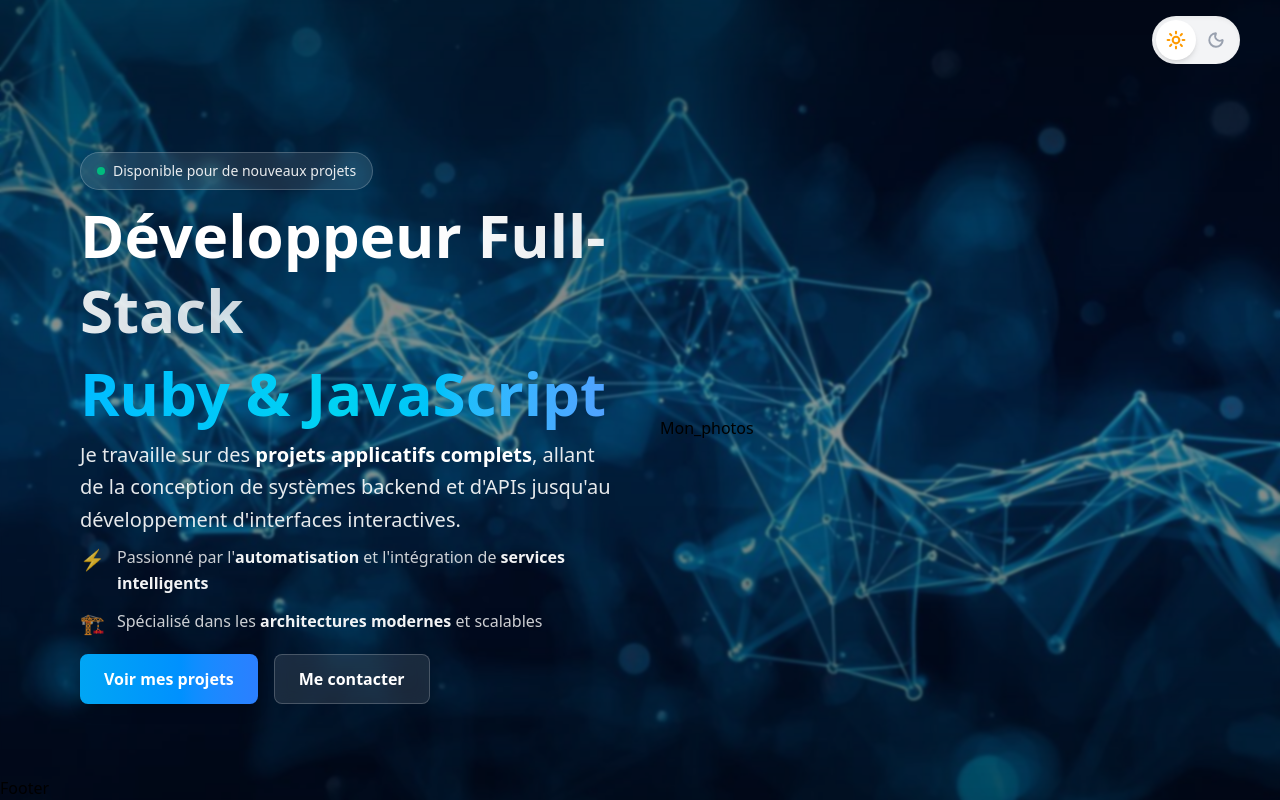
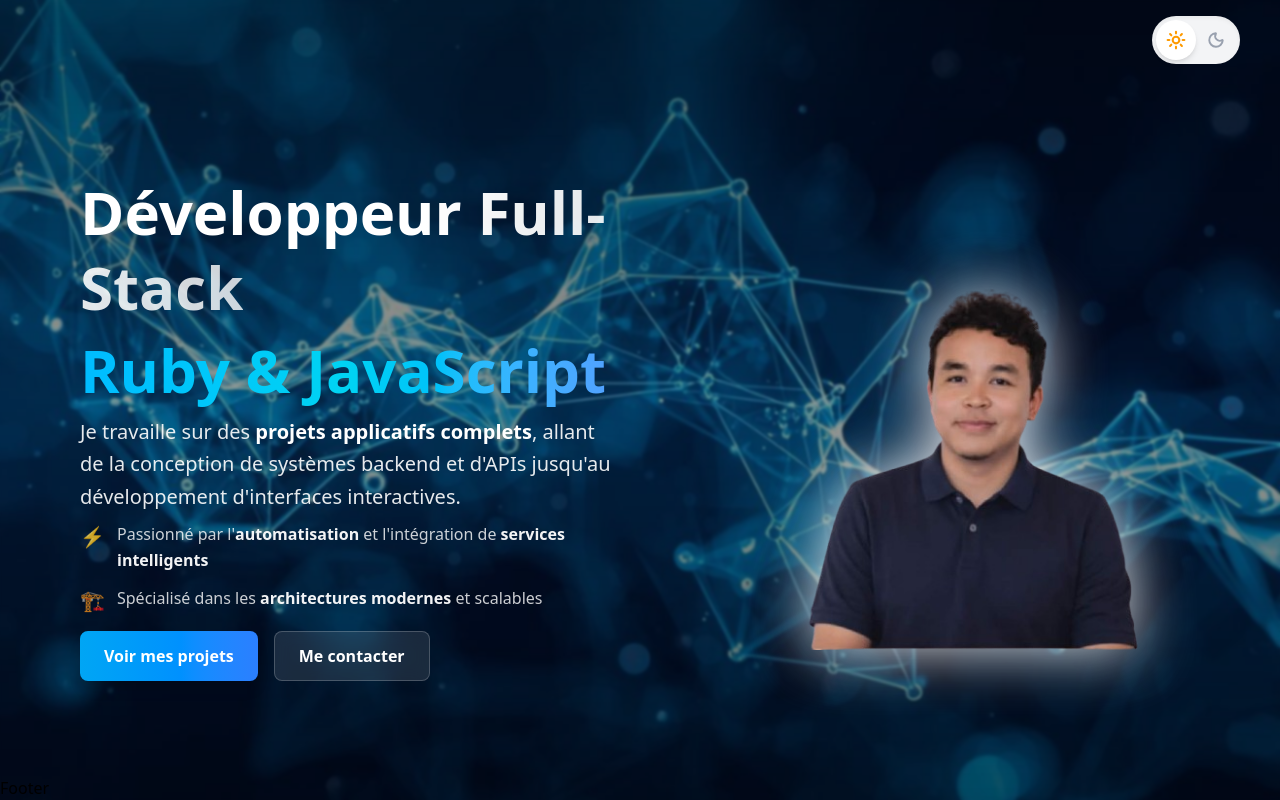
Before and after one commit to MANDANIAINAPRECIEUX/portofolio, a React (Vite) app: page / in a window 1280 px wide. Built offline with nearby package versions, Linux system fonts and the light colour scheme.

Commit message:
vita n voalohany

```diff
--- a/src/App.tsx
+++ b/src/App.tsx
@@ -33,7 +33,7 @@ function App() {
 
         {/* HERO SECTION */}
         <main className="flex-1 flex items-center">
-          <div className=" px-6 md:px-12 lg:px-20 grid grid-cols-1 md:grid-cols-2 gap-10 items-center">
+          <div className=" px-4 md:px-12 lg:px-20 grid grid-cols-1 md:grid-cols-2 gap-10 items-center">
             <Corps isDarkMode={isDarkMode} />
             <Mon_photo />
           </div>
--- a/src/components/Corps.tsx
+++ b/src/components/Corps.tsx
@@ -5,16 +5,7 @@ interface CorpsProps {
 const Corps = ({ isDarkMode }: CorpsProps) => {
   return (
     <div className="max-w-2xl space-y-2">
-      {/* Badge ou tag */}
-      <div className="inline-flex items-center gap-2 px-4 py-2 rounded-full bg-white/10 backdrop-blur-sm border border-white/20">
-        <span className="relative flex h-2 w-2">
-          <span className="animate-ping absolute inline-flex h-full w-full rounded-full bg-emerald-400 opacity-75"></span>
-          <span className="relative inline-flex rounded-full h-2 w-2 bg-emerald-500"></span>
-        </span>
-        <span className="text-sm font-medium text-white/90">
-          Disponible pour de nouveaux projets
-        </span>
-      </div>
+
 
       {/* Titre principal avec effet gradiant */}
       <h1 className="text-5xl md:text-6xl font-extrabold leading-tight">
--- a/src/components/Mon_photo.tsx
+++ b/src/components/Mon_photo.tsx
@@ -1,9 +1,18 @@
-
-
 const Mon_photo = () => {
   return (
-    <div>Mon_photos</div>
-  )
-}
+    <div className="flex justify-center mt-2">
+      <div className=" rounded-full ">
+        <img
+          src="/photos/manda.png"
+          alt="Photo de profil"
+          className="w-full h-full object-cover   drop-shadow-[0_0_30px_rgba(255,255,255,0.9)]
+             transition-all duration-300 ease-out
+            hover:scale-105
+            hover:drop-shadow-[0_0_40px_rgba(255,255,255,1)] "
+        />
+      </div>
+    </div>
+  );
+};
 
-export default Mon_photo
+export default Mon_photo;
```
Also changed, not shown: public/photos/manda.png (added).
